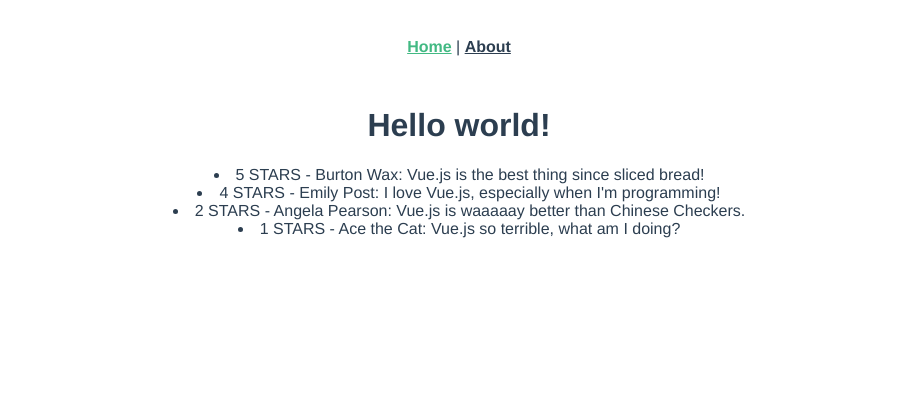
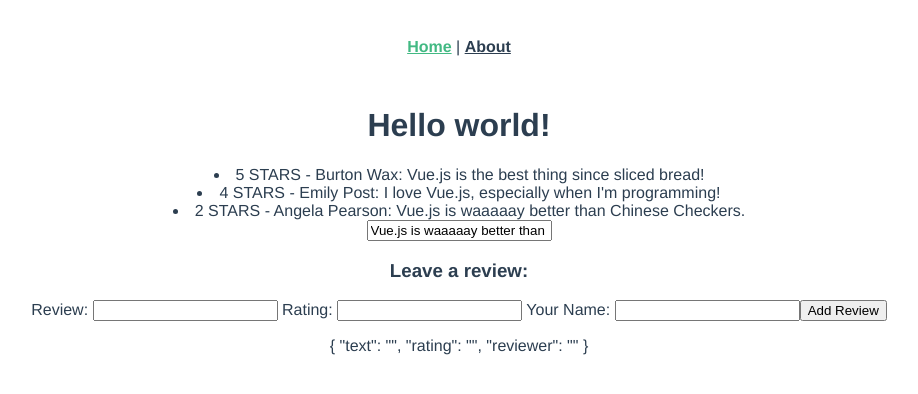
Before and after one commit to code-acadani/vuejs-intro-app, a Vue app: page / in a window 1280 px wide. Shown: the top 394 px of the page, without its empty margins (181-1099 px from the left). Built offline with nearby package versions, Linux system fonts and the light colour scheme.

Commit message:
adds v-on:click to add new review

```diff
--- a/src/views/Home.vue
+++ b/src/views/Home.vue
@@ -2,6 +2,16 @@
   <div class="home">
     <h1>{{ message }}</h1>
     <li v-for="review in reviews">{{ review.rating }} STARS - {{ review.reviewer }}: {{ review.text }}</li>
+    <input v-model="reviews[2].text">
+
+    <h3>Leave a review:</h3>
+    Review: <input v-model="newReview.text">
+    Rating: <input v-model="newReview.rating">
+    Your Name: <input v-model="newReview.reviewer">
+    <button v-on:click="addReview()">Add Review</button>
+
+    <p>{{ newReview }}</p>
+
   </div>
 </template>
 
@@ -28,17 +38,17 @@
           text: "Vue.js is waaaaay better than Chinese Checkers.",
           rating: 2,
           reviewer: "Angela Pearson"
-        },
-        {
-          text: "Vue.js so terrible, what am I doing?",
-          rating: 1,
-          reviewer: "Ace the Cat"
         }
-      ]
+      ],
+      newReview: {text: "", rating: "", reviewer: ""}
     };
   },
   created: function() {},
-  methods: {},
+  methods: {
+  	addReview: function() {
+  		this.reviews.push(this.newReview);
+  	}
+  },
   computed: {}
 };
 </script>
```
